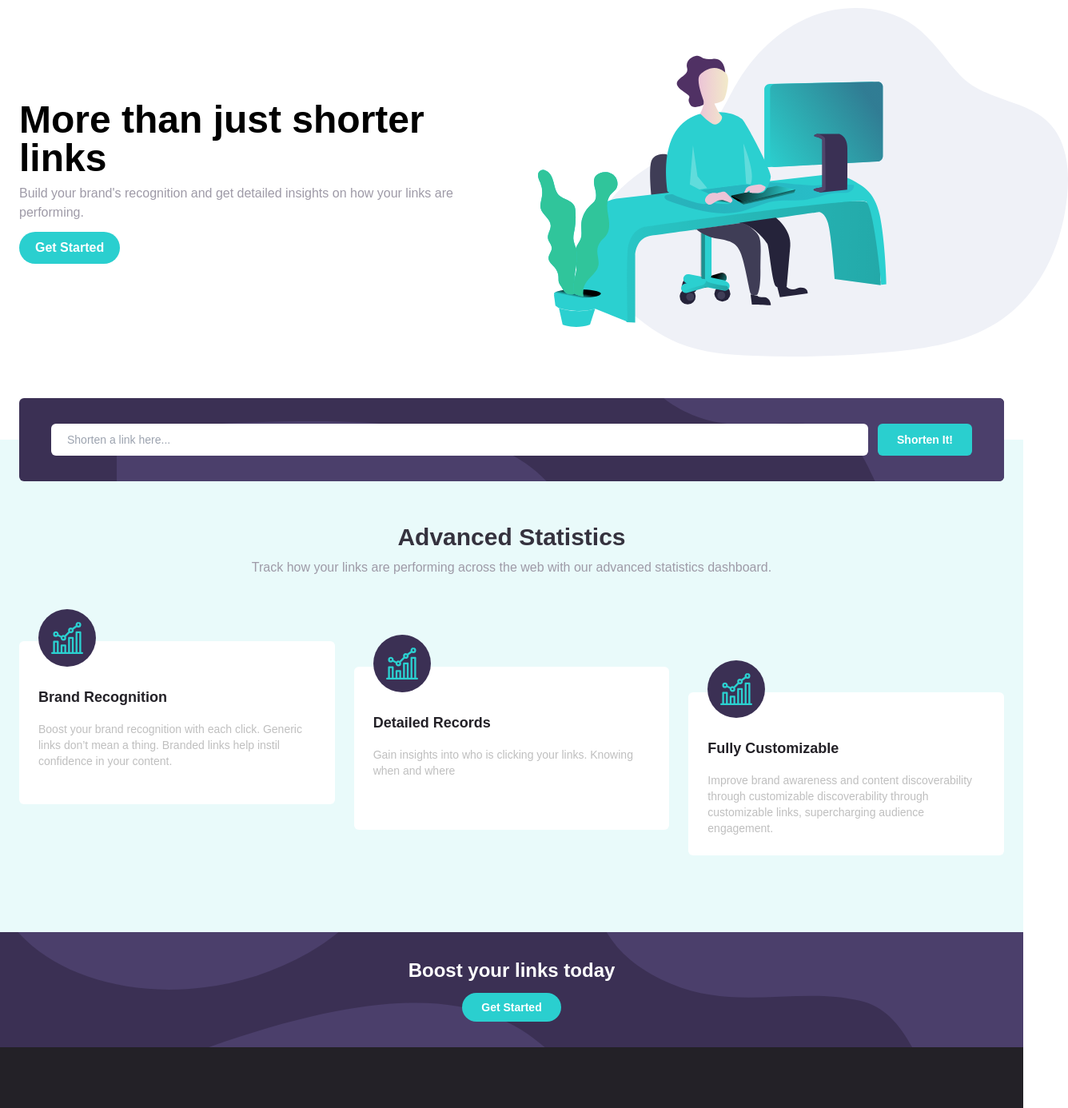
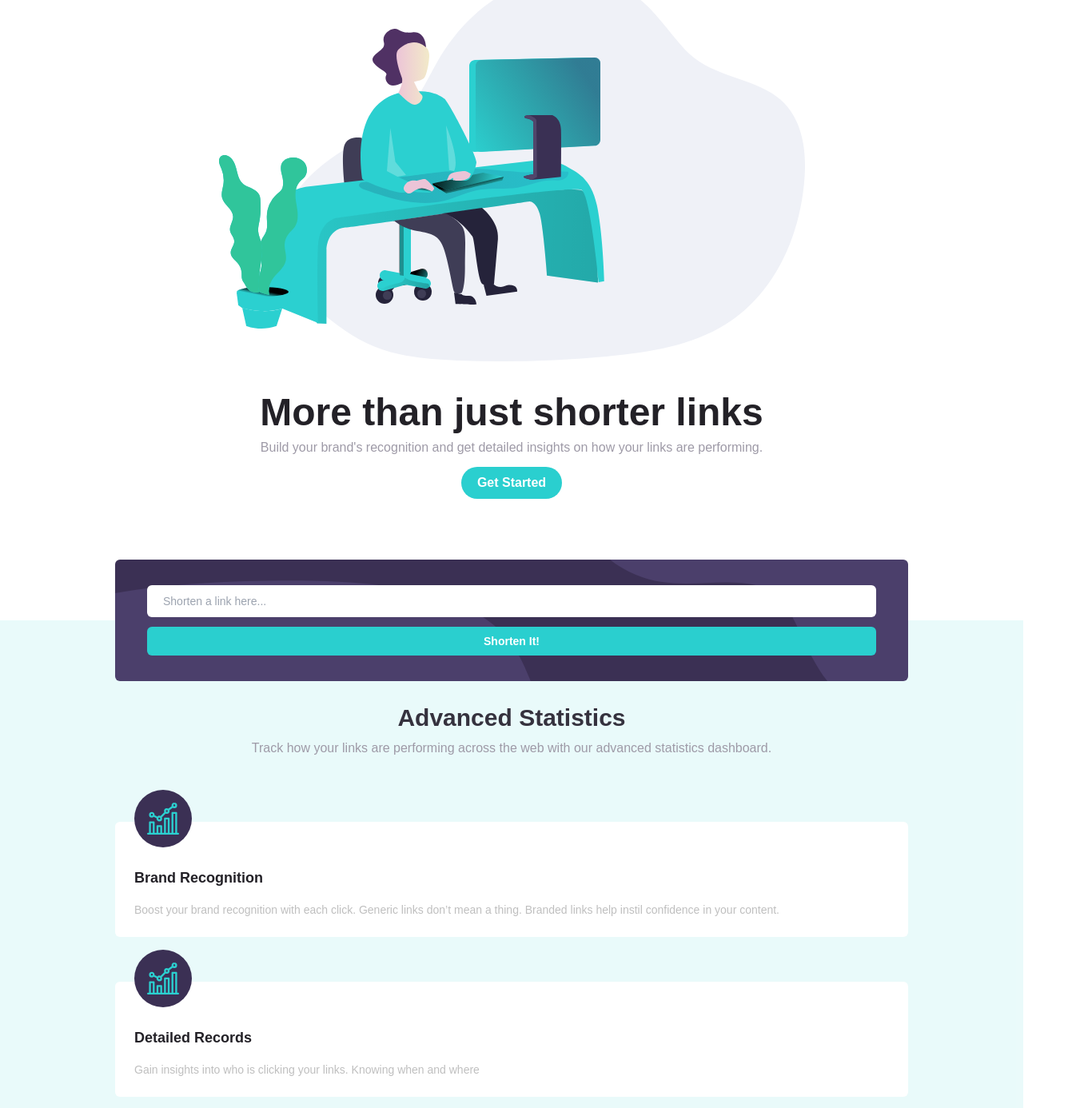
Before and after one commit to facuperezm/url-shortener, a React (Vite) app: page / in a window 1280 px wide. Shown: the part 140-1526 px from the top of the page at 80% size, 1336 px wide, since content can reach past the window. Built offline with nearby package versions, Linux system fonts and the light colour scheme.

Commit message:
details on styling

```diff
--- a/src/components/Boost.tsx
+++ b/src/components/Boost.tsx
@@ -1,17 +1,10 @@
-import bg from "../assets/bg-boost-desktop.svg";
-
 export default function Boost() {
   return (
-    <div className="flex flex-col items-center justify-center relative bg-primary-dark-violet overflow-hidden py-8">
-      <img src={bg} alt="" className="absolute min-w-full" />
-      <div className="flex flex-col justify-center align-center space-y-3 z-10">
-        <h1 className="font-bold text-2xl text-white">
-          Boost your links today
-        </h1>
-        <button className="bg-primary-cyan rounded-3xl px-6 py-2 font-bold text-white text-center mx-auto text-sm">
-          Get Started
-        </button>
-      </div>
+    <div className="flex flex-col items-center justify-center bg-[url('./assets/bg-boost-desktop.svg')] bg-no-repeat bg-center bg-cover space-y-3 bg-primary-dark-violet py-6">
+      <h1 className="font-bold text-2xl text-white">Boost your links today</h1>
+      <button className="bg-primary-cyan rounded-3xl px-6 py-2 font-bold text-white text-center mx-auto text-sm">
+        Get Started
+      </button>
     </div>
   );
 }
--- a/src/components/Hero.tsx
+++ b/src/components/Hero.tsx
@@ -2,19 +2,19 @@ import working from "../assets/illustration-working.svg";
 
 export default function () {
   return (
-    <div className="flex flex-col items-center justify-center pt-10 px-6 md:px-36">
-      <div className="flex flex-row justify-start items-center">
-        <div className="flex flex-col">
-          <h1 className="text-5xl font-extrabold">
+    <div className="flex flex-col items-center justify-center lg:pt-10 px-6 md:px-36">
+      <div className="flex flex-col-reverse lg:flex-row justify-start items-center">
+        <div className="flex flex-col items-center lg:items-start">
+          <h1 className="text-5xl font-extrabold  text-neutral-very-dark-violet text-center lg:text-left">
             More than just shorter links
           </h1>
-          <p className="text-neutral-grayish-violet pt-2">
+          <p className="text-neutral-grayish-violet pt-2 text-center lg:text-left">
             Build your brand's recognition and get detailed insights on how your
             links are performing.
           </p>
           <a
             href="#"
-            className="bg-primary-cyan rounded-3xl px-5 py-2 font-bold text-white mr-auto mt-3"
+            className="bg-primary-cyan focus:opacity-50 rounded-3xl px-5 py-2 font-bold text-white mt-3"
           >
             Get Started
           </a>
@@ -23,7 +23,7 @@ export default function () {
           <img
             src={working}
             alt="ilustration of a person working"
-            className="w-full h-full translate-x-20 "
+            className="w-full h-full lg:translate-x-20 mb-10 lg:mb-0 "
           />
         </div>
       </div>
--- a/src/components/Link.tsx
+++ b/src/components/Link.tsx
@@ -3,13 +3,8 @@ import pattern from "../assets/bg-shorten-desktop.svg";
 export default function Link() {
   return (
     <>
-      <div className="bg-primary-dark-violet py-8 px-10  rounded-md relative overflow-hidden mx-6 md:mx-36 translate-y-[50%]">
-        <img
-          src={pattern}
-          alt=""
-          className="absolute top-0 right-0 overflow-hidden z-10"
-        />
-        <form className="flex gap-3">
+      <div className="bg-primary-dark-violet bg-[url('./assets/bg-shorten-desktop.svg')] bg-cover py-8 px-10 rounded-md relative overflow-hidden mx-6 md:mx-36 translate-y-[50%]">
+        <form className="flex flex-col lg-flex-row gap-3">
           <input
             type="text"
             placeholder="Shorten a link here..."
--- a/src/components/Navbar.tsx
+++ b/src/components/Navbar.tsx
@@ -28,7 +28,7 @@ export default function Navbar() {
           Sign Up
         </a>
       </div>
-      <div className="">
+      <div className="lg:hidden">
         <Menu>
           <Menu.Button>
             <RxHamburgerMenu />
--- a/src/components/Stats.tsx
+++ b/src/components/Stats.tsx
@@ -12,9 +12,9 @@ export default function Stats() {
           statistics dashboard.
         </p>
       </div>
-      <div className="grid grid-cols-3 gap-6 px-6 md:px-36 pb-40">
+      <div className="grid grid-flow-row lg:grid-cols-3 gap-6 px-6 md:px-36 pb-40">
         <div className="bg-white rounded-md p-6">
-          <div className="bg-primary-dark-violet rounded-full absolute p-4 -translate-y-16">
+          <div className="bg-primary-dark-violet rounded-full absolute p-4 -translate-y-16 right-[50%] translate-x-[50%] md:right-auto md:-translate-x-0 ">
             <img src={firstcomp} alt="" />
           </div>
           <h2 className="text-neutral-very-dark-violet font-bold text-lg pt-8 pb-4">
@@ -26,7 +26,7 @@ export default function Stats() {
           </p>
         </div>
         <div className="bg-white rounded-md p-6 translate-y-8">
-          <div className="flex bg-primary-dark-violet rounded-full absolute p-4 -translate-y-16 items-center align-center">
+          <div className="bg-primary-dark-violet rounded-full absolute p-4 -translate-y-16 right-[50%] translate-x-[50%] md:right-auto md:-translate-x-0 ">
             <img src={firstcomp} alt="" />
           </div>
           <h2 className="text-neutral-very-dark-violet font-bold text-lg pt-8 pb-4">
@@ -38,7 +38,7 @@ export default function Stats() {
           </p>
         </div>
         <div className="bg-white rounded-md p-6 translate-y-16">
-          <div className="bg-primary-dark-violet rounded-full absolute p-4 -translate-y-16">
+          <div className="bg-primary-dark-violet rounded-full absolute p-4 -translate-y-16 right-[50%] translate-x-[50%] md:right-auto md:-translate-x-0 ">
             <img src={firstcomp} alt="" />
           </div>
           <h2 className="text-neutral-very-dark-violet font-bold text-lg pt-8 pb-4">
--- a/tailwind.config.cjs
+++ b/tailwind.config.cjs
@@ -7,8 +7,7 @@ module.exports = {
         sans: ["Poppins", "sans-serif"],
       },
       screens: {
-        sm: "375px",
-        md: "1440px",
+        lg: "1480px",
       },
       colors: {
         "primary-cyan": "hsl(180, 66%, 49%)",
```
